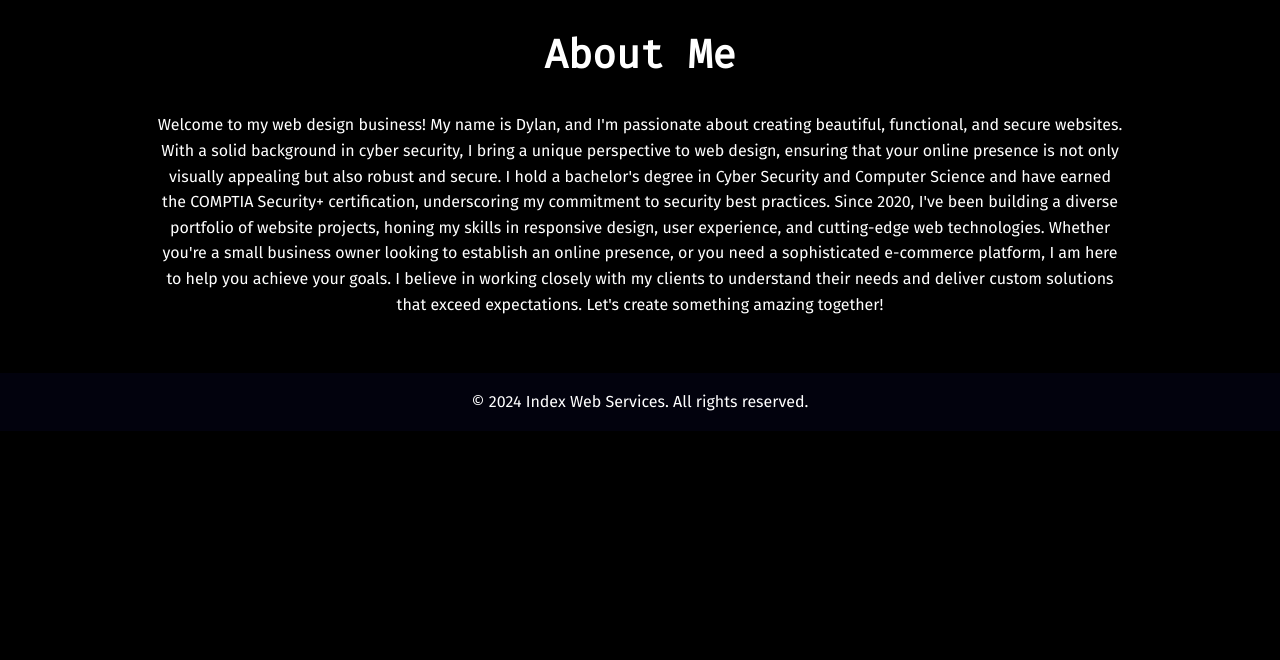
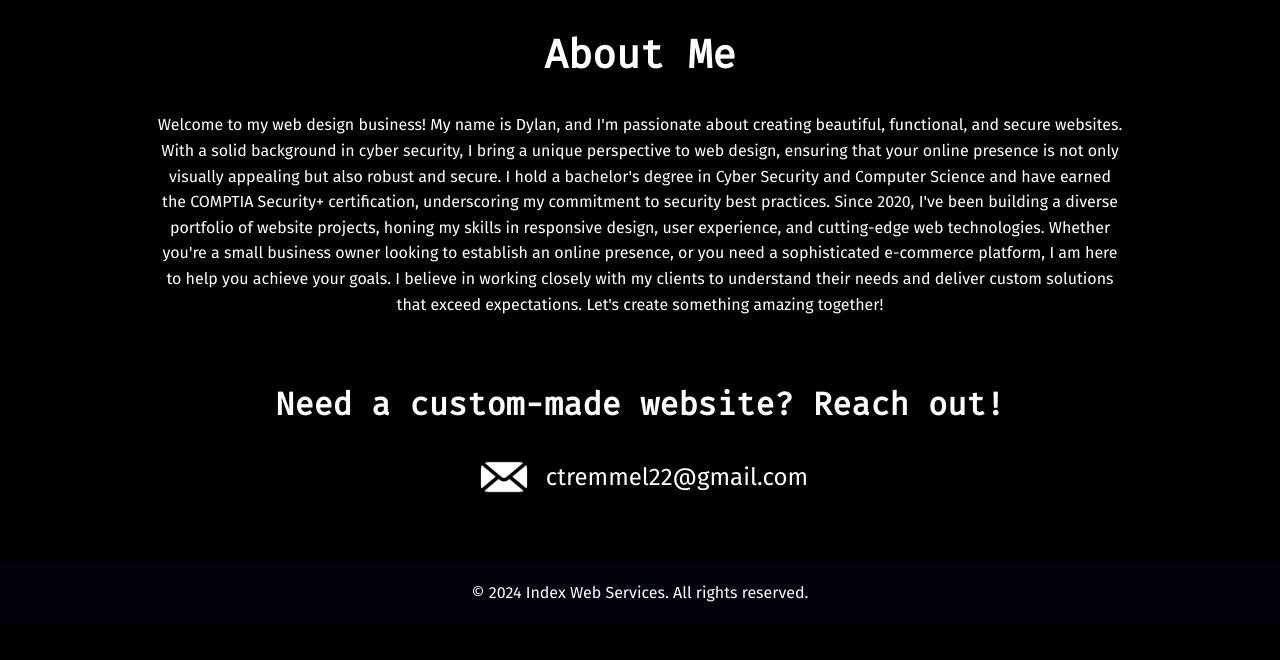
Before and after one commit to dylans0gt/index, a plain HTML site: page about.html in a window 1280 px wide. Shown: the part 90-750 px from the top of the page. Drawn offline with Linux system fonts and the light colour scheme; a script that the page names is missing.

Commit message:
Update about.html

```diff
--- a/about.html
+++ b/about.html
@@ -49,6 +49,14 @@
 
                 Let's create something amazing together!</p></center>
         </section>
+        <br>
+        <section id="contact">
+            <h1>Need a custom-made website? Reach out!</h1>
+            <div class="contact-info">
+                <img src="emailicon.png" alt="Email Icon">
+                <p>ctremmel22@gmail.com</p>
+            </div>
+        </section>
     </main>
 
     <footer>
```
